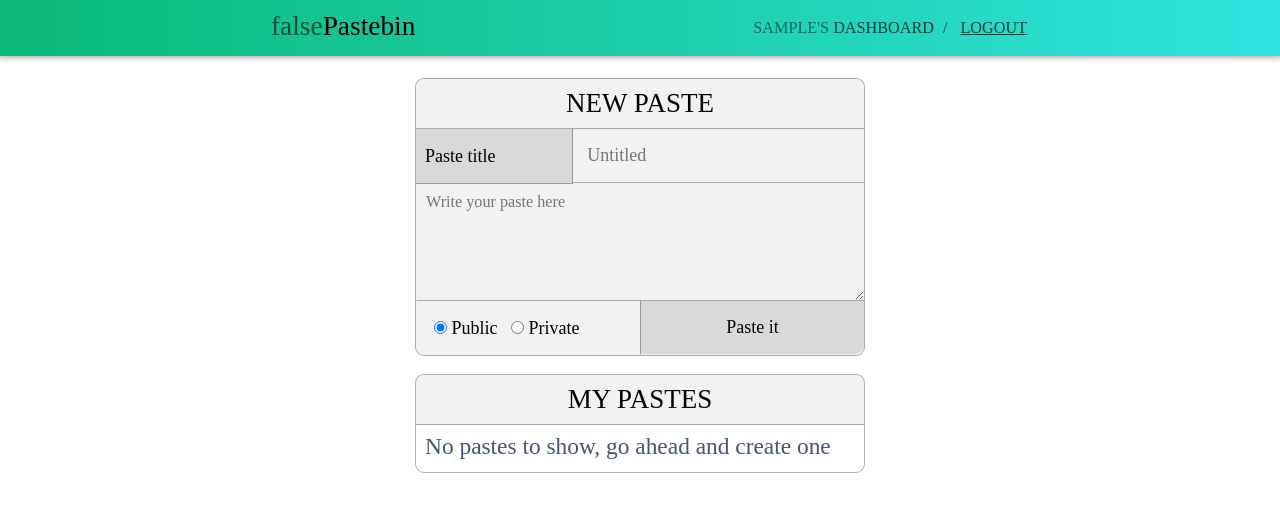
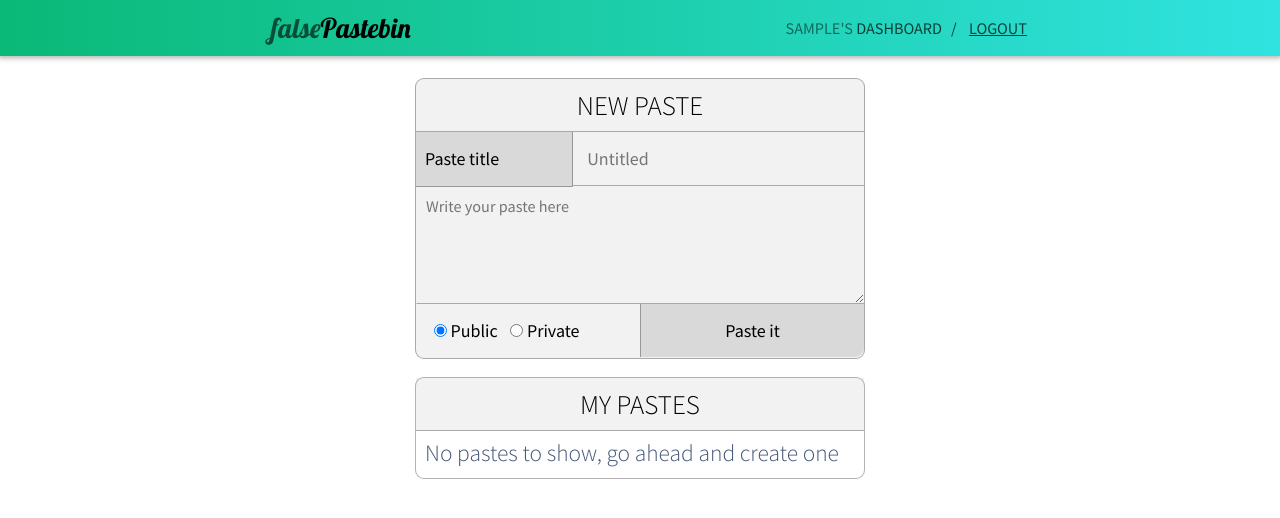
Before and after one commit to vrongmeal/falsePastebin, a PHP site: page /index.php in a window 1280 px wide. Shown: the top 518 px of the page. Run offline with PHP 8.4, Linux system fonts and the light colour scheme; the visitor is signed in with stand-in values (Sample User, id 1); data that the repository does not hold is empty.

Commit message:
Fonts link added

```diff
--- a/dashboard.php
+++ b/dashboard.php
@@ -35,6 +35,7 @@ if ($_SERVER["REQUEST_METHOD"] == "POST") {
     <meta name="viewport" content="width=device-width, initial-scale=1.0">
     <meta http-equiv="X-UA-Compatible" content="ie=edge">
     <title>Dashboard @<?php echo htmlspecialchars($_SESSION["user"]); ?></title>
+    <link href="https://fonts.googleapis.com/css?family=Lobster|Source+Sans+Pro:300,400,700" rel="stylesheet">
     <link rel="stylesheet" type="text/css" href="stylesheet/main.css">
 </head>
 <body>
```
